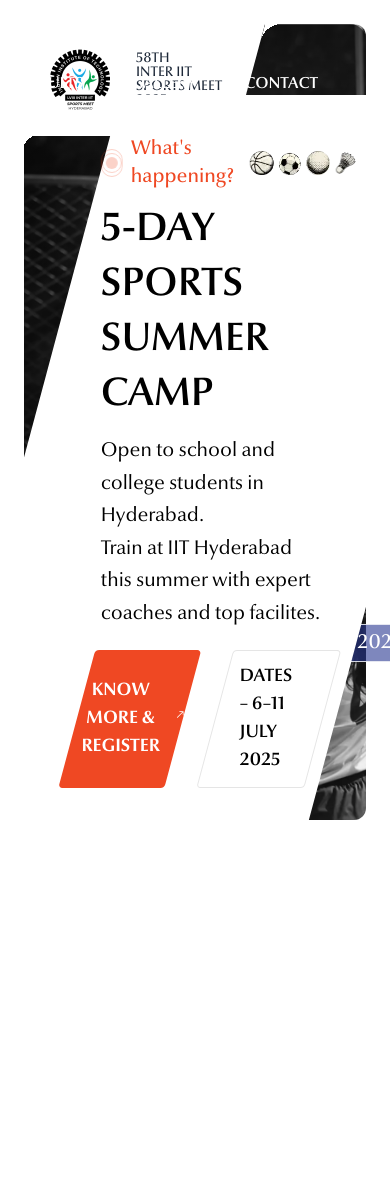
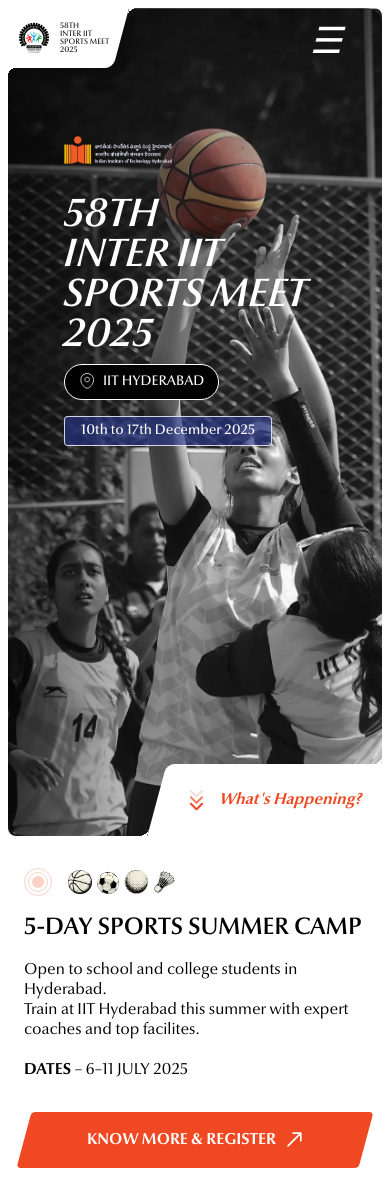
Before and after one commit to rayanry9/iism-2025, a SvelteKit app in the folder web/main/: page / in a window 390 px wide. Before the commit the page ends 844 px from the top, so only its background shows below. Built offline with nearby package versions, Linux system fonts and the light colour scheme.

Commit message:
fix: mobile <sm

```diff
--- a/web/main/src/routes/+page.svelte
+++ b/web/main/src/routes/+page.svelte
@@ -14,7 +14,7 @@
 	/>
 </svelte:head>
 
-<header class="relative h-full overflow-x-clip rounded-2xl p-6">
+<header class="3xl:p-6 3xl:rounded-2xl relative h-full overflow-x-clip rounded-lg p-2">
 	<div class="relative z-10 h-full">
 		<!-- Gradients -->
 		<div
@@ -28,27 +28,25 @@
 		<img
 			src="image-5.webp"
 			alt="Official Website"
-			class="h-full w-full rounded-xl object-cover object-[65%_10%]"
+			class="3xl:rounded-2xl h-full w-full rounded-lg object-cover object-[65%_10%]"
 		/>
 
 		<!-- Logo + Text container positioned on top left of the image -->
 		<section
-			class="absolute -top-[0.3px] -left-4 flex -skew-x-15 items-center gap-x-5 rounded-br-2xl bg-white py-5 pr-7 pl-9"
+			class="3xl:-left-4 3xl:gap-x-5 3xl:pl-9 3xl:pr-7 3xl:rounded-br-2xl 3xl:py-5 absolute -top-[0.3px] -left-2 flex -skew-x-15 items-center gap-x-2 rounded-br-lg bg-white py-3 pr-3 pl-4"
 		>
 			<!-- Rounded Corner top right -->
 			<div
-				class="absolute top-0 -right-4 size-4 bg-white"
-				style="mask-composite: exclude;mask-image: radial-gradient(circle 1rem at bottom right, transparent 0%, transparent 100%,black 100%);"
+				class="top-left-corner 3xl:size-4 3xl:-right-4 absolute top-0 -right-2 size-2 bg-white"
 			></div>
 			<!-- Rounded Corner bottom left-->
 			<div
-				class="absolute -bottom-[15px] left-8 size-4 skew-x-15 bg-white"
-				style="mask-composite: exclude;mask-image: radial-gradient(circle 1rem at bottom right, transparent 0%, transparent 100%,black 100%);"
+				class="top-left-corner 3xl:size-4 3xl:left-8 3xl:-bottom-[15px] absolute -bottom-2 left-[17.2px] size-2 skew-x-15 bg-white"
 			></div>
 
-			<img src="/logo.png" alt="Logo" class="size-[4.5rem] skew-x-15" />
+			<img src="/logo.png" alt="Logo" class="3xl:size-[4.5rem] size-9 skew-x-15" />
 
-			<div class="skew-x-15 text-sm leading-none font-medium text-gray-800">
+			<div class="3xl:text-sm skew-x-15 text-[8px] leading-none font-medium text-[#121212]">
 				58TH<br />
 				INTER IIT<br />
 				SPORTS MEET<br />
@@ -57,7 +55,9 @@
 		</section>
 
 		<!--Nav bar for the layouts other than mobile-->
-		<nav class="absolute top-0 right-0 flex justify-end gap-x-12 p-12 font-semibold text-white">
+		<nav
+			class="3xl:flex absolute top-0 right-0 hidden justify-end gap-x-12 p-12 font-semibold text-white"
+		>
 			<a href="#schedule" class="hover:underline">SCHEDULE</a>
 			<a href="#teams" class="hover:underline">TEAMS AND PLAYERS</a>
 			<a href="#live-score" class="hover:underline">LIVE SCORE</a>
@@ -67,7 +67,7 @@
 		</nav>
 
 		<!-- Mobile dropdown menu-->
-		<nav class="absolute top-0 left-0 z-50 hidden w-full">
+		<nav class="3xl:hidden absolute top-0 left-0 z-50 w-full">
 			<!-- Menu button at top right -->
 			<div class="relative py-4">
 				<!-- Increased horizontal padding -->
@@ -182,14 +182,16 @@
 		</nav>
 
 		<!-- Header Text -->
-		<section class="absolute top-0 bottom-0 flex flex-col justify-center gap-8 pl-28 text-white">
+		<section
+			class="3xl:pl-28 3xl:gap-8 3xl:bottom-0 3xl:top-0 absolute top-32 flex flex-col justify-center gap-4 pl-14 text-white"
+		>
 			<!-- IITH logo -->
 			<div class="flex justify-start">
-				<img src="/iith-logo-full.png" alt="IITH Logo" class="mb-4 h-10" />
+				<img src="/iith-logo-full.png" alt="IITH Logo" class="3xl:h-10 mb-4 h-7" />
 			</div>
 
 			<!-- Event Title -->
-			<div class="text-[4rem] leading-none font-semibold text-nowrap italic">
+			<div class="3xl:text-[4rem] text-[2.5rem] leading-none font-semibold text-nowrap italic">
 				<p>58TH</p>
 				<p>INTER IIT</p>
 				<p>SPORTS MEET</p>
@@ -198,15 +200,15 @@
 
 			<!-- IIT HYDERABAD location -->
 			<div
-				class="-mt-2 flex w-fit items-center gap-2 rounded-full border border-white bg-[#020202] px-3.5 py-2.5 text-xl leading-none font-medium"
+				class="3xl:text-xl -mt-2 flex w-fit items-center gap-2 rounded-full border border-white bg-[#020202] px-3.5 py-2.5 text-sm leading-none font-medium"
 			>
-				<img src="/pin.svg" alt="pin" class="-mt-0.5" />
+				<img src="/pin.svg" alt="pin" class="3xl:size-fit -mt-0.5 size-4" />
 				<p>IIT HYDERABAD</p>
 			</div>
 
 			<!-- Dates -->
 			<div
-				class="bg-custom-blue/60 inline-flex w-fit items-center gap-2 rounded-sm border border-white/80 px-4 py-1 text-xl font-medium"
+				class="bg-custom-blue/60 3xl:text-xl inline-flex w-fit items-center gap-2 rounded-sm border border-white/80 px-4 py-1 text-sm font-medium"
 			>
 				10th to 17th December 2025
 			</div>
@@ -214,21 +216,26 @@
 
 		<!-- Bottom Right Announcement -->
 		<section
-			class="absolute -right-10 -bottom-[0.3px] flex w-fit -skew-x-15 flex-col gap-3 rounded-tl-2xl bg-white pt-10 pr-20 pb-4 pl-8 text-white"
+			class="3xl:-right-10 3xl:gap-3 3xl:rounded-tl-2xl 3xl:pt-10 3xl:pb-4 3xl:pr-20 absolute -right-3 -bottom-[0.3px] flex w-fit -skew-x-15 flex-col rounded-tl-lg bg-white py-6 pr-8 pl-8 text-white"
 		>
 			<!-- Rounded Corner top right -->
 			<div
-				class="absolute -top-[1rem] right-[5.3rem] size-4 skew-x-15 bg-white"
-				style="mask-composite: exclude;mask-image: radial-gradient(circle 1rem at top left, transparent 0%, transparent 100%,black 100%);"
+				class="bottom-right-corner 3xl:size-4 3xl:-top-[1rem] 3xl:right-[5.3rem] absolute -top-[7.8px] right-[1.4rem] size-2 skew-x-15 bg-white"
 			></div>
 
 			<!-- Rounded Corner bottom left -->
 			<div
-				class="absolute -bottom-[0.2px] -left-[0.98rem] size-4 bg-white"
-				style="mask-composite: exclude;mask-image: radial-gradient(circle 1rem at top left, transparent 0%, transparent 100%,black 100%);"
+				class="bottom-right-corner 3xl:size-4 3xl:-left-[0.98rem] absolute -bottom-[0.2px] -left-2 size-2 bg-white"
 			></div>
 
-			<div class="flex skew-x-15 flex-col gap-3 pb-4 pl-6 text-black">
+			<!-- Mobile Right Bottom Text -->
+			<div class=" 3xl:hidden flex items-center gap-x-4">
+				<img src="orange-triple-chevron-down.svg" alt="chevron down" class="skew-x-15" />
+				<p class="text-custom-orange font-bold text-nowrap">What's Happening?</p>
+			</div>
+
+			<!-- Desktop Right bottom Text -->
+			<div class="3xl:flex hidden skew-x-15 flex-col gap-3 pb-4 pl-6 text-black">
 				<!-- Top Row: Circle + Heading -->
 				<div class="flex items-center gap-1 pl-6">
 					<div
@@ -284,3 +291,85 @@
 		</section>
 	</div>
 </header>
+
+<!-- Mobile Workshop Details -->
+<section class="3xl:hidden flex flex-col px-6 py-6">
+	<div class="flex items-center gap-4">
+		<div
+			class="border-custom-orange/50 flex size-7 animate-pulse flex-row items-center justify-center rounded-full border"
+		>
+			<div
+				class="border-custom-orange flex size-5 animate-pulse flex-row items-center justify-center rounded-full border"
+			>
+				<div class="bg-custom-orange size-3 rounded-full"></div>
+			</div>
+		</div>
+
+		<div class="flex items-center gap-1 *:size-6">
+			<img src="basketball.webp" alt="event 1" />
+			<img src="football.webp" alt="event 2" />
+			<img src="hockey.webp" alt="event 3" />
+			<img src="badminton.webp" alt="event 4" />
+		</div>
+	</div>
+
+	<!-- Two lines of text -->
+	<div class="leading-tight text-black">
+		<p class="my-4 text-2xl font-semibold">5-DAY SPORTS SUMMER CAMP</p>
+		<p>Open to school and college students in Hyderabad.</p>
+		<p>Train at IIT Hyderabad this summer with expert<br />coaches and top facilites.</p>
+
+		<p class="mt-5"><span class="font-bold">DATES</span> – 6–11 JULY 2025</p>
+	</div>
+
+	<button
+		class="bg-custom-orange hover:bg-custom-orange/90 mt-8 flex grow -skew-x-15 flex-row flex-nowrap items-center justify-center rounded py-4 font-bold text-white transition hover:cursor-pointer"
+	>
+		<a href="/workshop" target="_blank" class="flex flex-nowrap items-center">
+			<p class="skew-x-15">KNOW MORE & REGISTER</p>
+			<div class="my-auto ml-3 size-4 skew-x-15">
+				<img src="diag-up-arrow.svg" alt="Arrow" />
+			</div>
+		</a>
+	</button>
+</section>
+
+<style>
+	@media (width>=120rem) {
+		.top-left-corner {
+			mask-image: radial-gradient(
+				circle 1rem at bottom right,
+				transparent 0%,
+				transparent 100%,
+				black 100%
+			) !important;
+		}
+		.bottom-right-corner {
+			mask-image: radial-gradient(
+				circle 1rem at top left,
+				transparent 0%,
+				transparent 100%,
+				black 100%
+			) !important;
+		}
+	}
+
+	.top-left-corner {
+		mask-composite: exclude;
+		mask-image: radial-gradient(
+			circle 0.5rem at bottom right,
+			transparent 0%,
+			transparent 100%,
+			black 100%
+		);
+	}
+	.bottom-right-corner {
+		mask-composite: exclude;
+		mask-image: radial-gradient(
+			circle 0.5rem at top left,
+			transparent 0%,
+			transparent 100%,
+			black 100%
+		);
+	}
+</style>
```
Also changed, not shown: web/main/static/orange-triple-chevron-down.svg (added).
